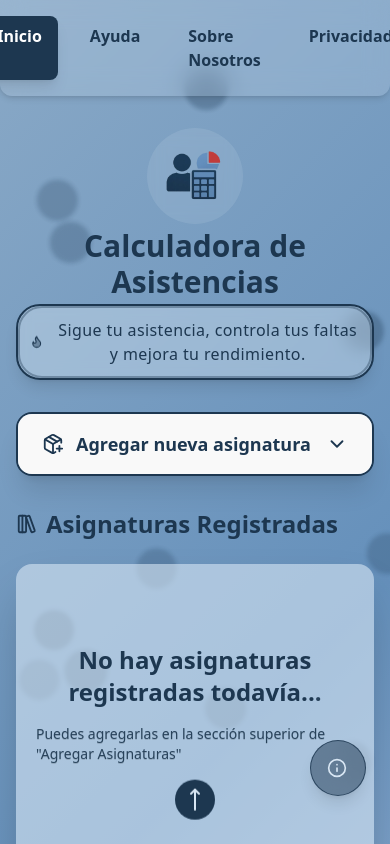
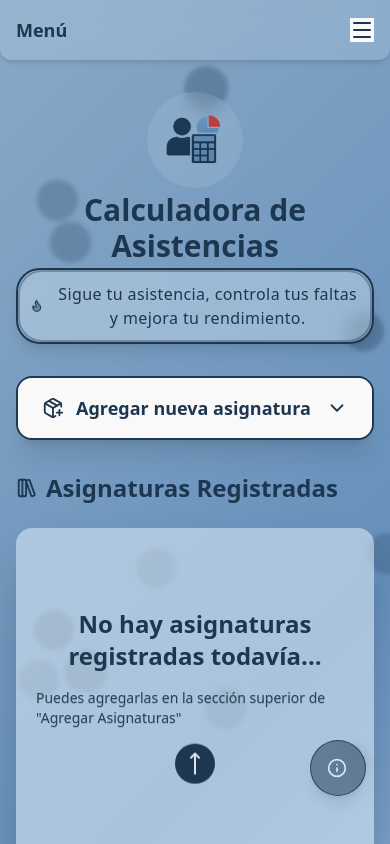
Before and after one commit to PabloGonz68/calculadora-asistencias, a React (Vite) app: page / in a window 390 px wide. Shown: the top 844 px of the page. Built offline with nearby package versions, Linux system fonts and the light colour scheme.

Commit message:
Header responsive

```diff
--- a/src/App.tsx
+++ b/src/App.tsx
@@ -1,22 +1,60 @@
+import { useState } from "react";
 import { BrowserRouter as Router, Routes, Route, NavLink } from "react-router-dom";
 import { Ayuda } from "./pages/Ayuda";
 import { Sobre } from "./pages/SobreNosotros";
 import { PoliticaPrivacidad } from "./pages/PoliticaPrivacidad";
 import { HomePage } from "./pages/HomePage";
+import { Menu } from "lucide-react";
 
 export default function App() {
+  const [menuOpen, setMenuOpen] = useState(false);
+
   const linkClasses = ({ isActive }: { isActive: boolean }) =>
     `relative px-4 py-2 font-semibold text-primary transition-all duration-300
      ${isActive ? "text-white bg-primary rounded-lg shadow-lg" : "hover:text-white hover:bg-primary/50 hover:shadow-lg hover:rounded-lg"}
      after:absolute after:left-0 after:bottom-0 after:h-0.5 after:w-0 after:from-primary after:to-acento after:transition-all after:duration-300 hover:after:w-full`;
 
+  const links = [
+    { to: "/", label: "Inicio" },
+    { to: "/ayuda", label: "Ayuda" },
+    { to: "/sobre", label: "Sobre Nosotros" },
+    { to: "/privacidad", label: "Privacidad" },
+  ];
+
   return (
     <Router>
-      <nav className="p-4 flex justify-center gap-4 bg-secondary-light/20 backdrop-blur-md shadow-md rounded-b-xl sticky top-0 z-50">
-        <NavLink to="/" className={linkClasses}>Inicio</NavLink>
-        <NavLink to="/ayuda" className={linkClasses}>Ayuda</NavLink>
-        <NavLink to="/sobre" className={linkClasses}>Sobre Nosotros</NavLink>
-        <NavLink to="/privacidad" className={linkClasses}>Privacidad</NavLink>
+      <nav className="p-4 bg-secondary-light/20 backdrop-blur-md shadow-md rounded-b-xl sticky top-0 z-50">
+        {/* Desktop Links */}
+        <div className="hidden md:flex justify-center gap-4">
+          {links.map(link => (
+            <NavLink key={link.to} to={link.to} className={linkClasses}>
+              {link.label}
+            </NavLink>
+          ))}
+        </div>
+
+        {/* Mobile Menu */}
+        <div className="flex md:hidden justify-between items-center">
+          <div className="text-lg font-bold text-primary">Menú</div>
+          <button onClick={() => setMenuOpen(!menuOpen)}>
+            <Menu size={24} className="text-primary" />
+          </button>
+        </div>
+
+        {menuOpen && (
+          <div className="flex flex-col mt-4 gap-2 md:hidden">
+            {links.map(link => (
+              <NavLink
+                key={link.to}
+                to={link.to}
+                className={linkClasses}
+                onClick={() => setMenuOpen(false)}
+              >
+                {link.label}
+              </NavLink>
+            ))}
+          </div>
+        )}
       </nav>
 
       <Routes>
```
